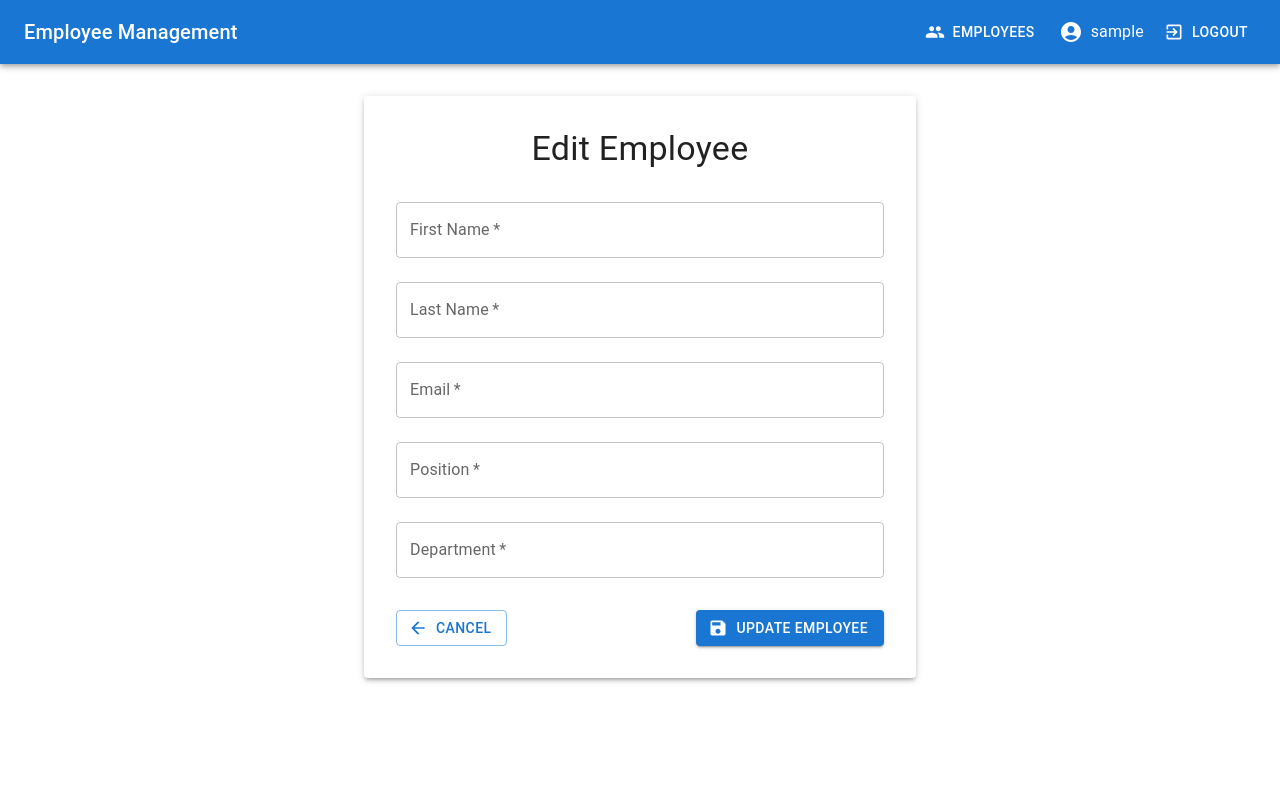
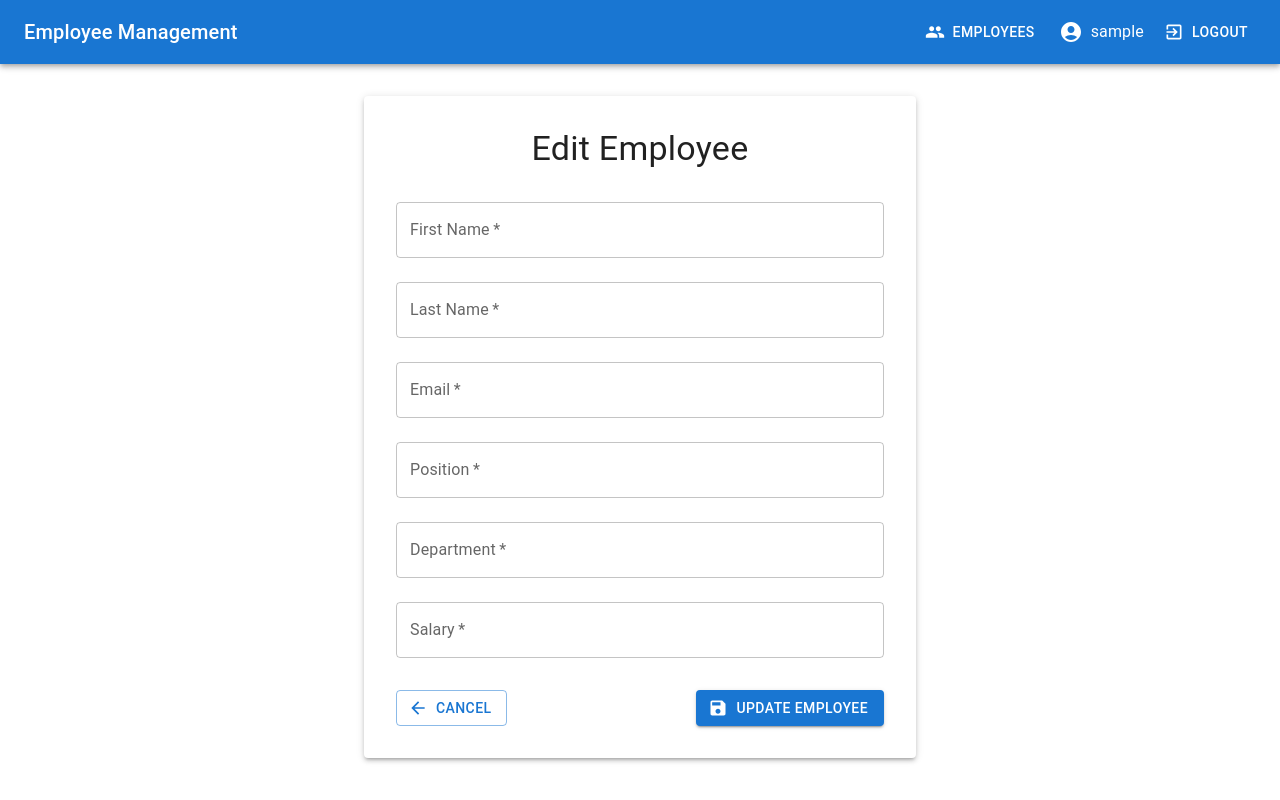
Before and after one commit to Harrybandukda/101451857_COMP3123_Assignment2, a React (Create React App) app in the folder frontend/: page /edit-employee/1 in a window 1280 px wide. Built offline with nearby package versions, Linux system fonts and the light colour scheme; no server answers; sample sign-in values are in the browser's storage.

Commit message:
Added salary col to the update screen

```diff
--- a/frontend/src/components/EditEmployee.js
+++ b/frontend/src/components/EditEmployee.js
@@ -12,7 +12,8 @@ const EditEmployee = () => {
     email: '',
     position: '',
     department: '',
-  });
+    salary: '', }
+  );
 
   const { id } = useParams();
   const navigate = useNavigate();
@@ -32,7 +33,14 @@ const EditEmployee = () => {
   }, [id]);
 
   const handleChange = (e) => {
-    setFormData({ ...formData, [e.target.name]: e.target.value });
+    const { name, value } = e.target;
+
+
+    if (name === 'salary') {
+      if (!/^\d*\.?\d*$/.test(value)) return;
+    }
+
+    setFormData({ ...formData, [name]: value });
   };
 
   const handleSubmit = async (e) => {
@@ -100,6 +108,17 @@ const EditEmployee = () => {
             margin="normal"
             required
           />
+          <TextField
+            fullWidth
+            label="Salary"
+            name="salary"
+            value={formData.salary}
+            onChange={handleChange}
+            margin="normal"
+            required
+            type="text"
+            inputProps={{ inputMode: 'decimal' }}
+          />
           <Box sx={{ mt: 3, display: 'flex', justifyContent: 'space-between' }}>
             <Button
               variant="outlined"
```
